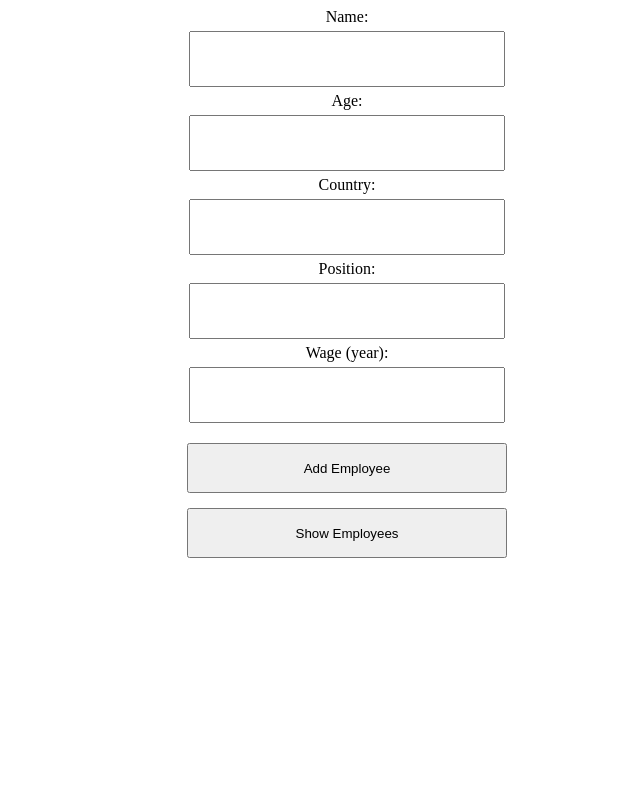
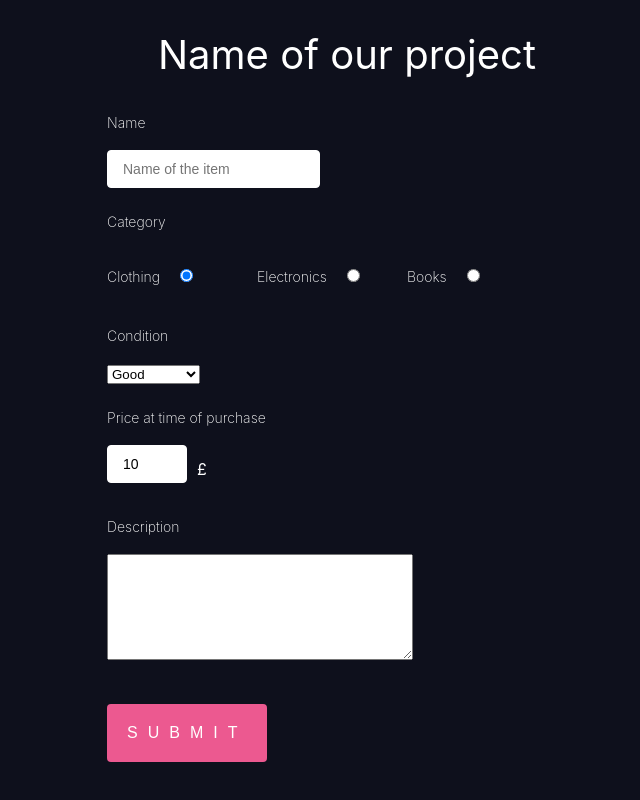
Before and after one commit to YiwenShangBjut/NeighbourHoot-webiste, a React (Create React App) app in the folder client/: page / in a window 1280 px wide. Shown: the whole page, without its empty margins (293-933 px from the left). Built offline with nearby package versions, Linux system fonts and the light colour scheme.

Commit message:
add database

```diff
--- a/client/src/App.css
+++ /dev/null
@@ -1,54 +0,0 @@
-.App {
-  display: flex;
-  flex-direction: column;
-  justify-content: center;
-}
-
-.information {
-  display: flex;
-  flex-direction: column;
-  width: 100%;
-  justify-content: center;
-  align-items: center;
-
-}
-
-input {
-  width: 300px;
-  height: 50px;
-  font-size: 20px;
-  padding-left: 10px;
-  margin: 5px;
-
-}
-
- button {
-  width: 320px;
-  height: 50px;
-  margin-top: 15px;
-}
-
- button:hover {
-  cursor: pointer;
-}
-
-.employees {
-  display: flex;
-  align-items: center;
-  flex-direction: column;
-  width: 100%;
-}
-
-.employee {
-  width: 700px;
-  height: auto;
-  border: 1px solid black;
-  margin: 10px;
-  display: flex;
-  padding: 10px;
-  font-family: 'Courier New', Courier, monospace;
-}
-
-.employee h3 {
-  margin: 20px;
-}
--- a/client/src/App.js
+++ b/client/src/App.js
@@ -1,160 +1,134 @@
-import "./App.css";
-import { useState } from "react";
+import React, { useState } from "react";
+import ReactDOM from "react-dom";
+import { useForm } from "react-hook-form";
+import {Button, Dialog, DialogActions, DialogContent, DialogTitle} from "@material-ui/core";
 import Axios from "axios";
 
+
+import "./styles.css";
+import Barcode from 'react-barcode'
+
 function App() {
-  const [name, setName] = useState("");
-  const [age, setAge] = useState(0);
-  const [country, setCountry] = useState("");
-  const [position, setPosition] = useState("");
-  const [wage, setWage] = useState(0);
+  const [showModal, setModal]=useState(false)
+  const [formValues, setFormValues]=useState({
+    name: '',
+    category: '1',
+    condition: '50',
+    price: 10,
+    description: '',
+  })
 
-  const [newWage, setNewWage] = useState(0);
+  const {
+    register,
+    handleSubmit,
+    watch,
+    formState: { errors }
+  } = useForm({
+    defaultValues: {
+      name: '',
+      category: '1',
+      condition: '50',
+      price: 10,
+      description: '',
+    }
+  });
 
-  const [employeeList, setEmployeeList] = useState([]);
+  const onSubmit = (data) => {
+    console.log(data);
+    setFormValues(data)
 
-  const addEmployee = () => {
     Axios.post("http://localhost:3001/create", {
-      name: name,
-      age: age,
-      country: country,
-      position: position,
-      wage: wage,
-    }).then(() => {
-      setEmployeeList([
-        ...employeeList,
-        {
-          name: name,
-          age: age,
-          country: country,
-          position: position,
-          wage: wage,
-        },
-      ]);
-    });
+        name: formValues.name,
+        category: formValues.category,
+        condition_cat: formValues.condition,
+        price: formValues.price,
+        description: formValues.description,
+      }).then(() => {
+        setModal(true);
+      });
+
+  }; // your form submit function which will invoke after successful validation
+
+  const handleClose = () => {
+    setModal(false);
   };
 
-  const getEmployees = () => {
-    Axios.get("http://localhost:3001/employees").then((response) => {
-      setEmployeeList(response.data);
-    });
-  };
+  const generateBarcode = () =>{
+    let price = formValues.price
+    price=price*0.01*formValues.condition
+    console.log('price: ',price)
+    let code=formValues.name.substring(0,5).concat(price)
+    console.log('code: ',code)
+    return code
+  }
 
-  const updateEmployeeWage = (id) => {
-    Axios.put("http://localhost:3001/update", { wage: newWage, id: id }).then(
-      (response) => {
-        setEmployeeList(
-          employeeList.map((val) => {
-            return val.id == id
-              ? {
-                  id: val.id,
-                  name: val.name,
-                  country: val.country,
-                  age: val.age,
-                  position: val.position,
-                  wage: newWage,
-                }
-              : val;
-          })
-        );
-      }
-    );
-  };
-
-  const deleteEmployee = (id) => {
-    Axios.delete(`http://localhost:3001/delete/${id}`).then((response) => {
-      setEmployeeList(
-        employeeList.filter((val) => {
-          return val.id != id;
-        })
-      );
-    });
-  };
+  console.log(watch("name")); // you can watch individual input by pass the name of the input
 
   return (
-    <div className="App">
-      <div className="information">
-        <label>Name:</label>
-        <input
-          type="text"
-          onChange={(event) => {
-            setName(event.target.value);
-          }}
-        />
-        <label>Age:</label>
-        <input
-          type="number"
-          onChange={(event) => {
-            setAge(event.target.value);
-          }}
-        />
-        <label>Country:</label>
-        <input
-          type="text"
-          onChange={(event) => {
-            setCountry(event.target.value);
-          }}
-        />
-        <label>Position:</label>
-        <input
-          type="text"
-          onChange={(event) => {
-            setPosition(event.target.value);
-          }}
-        />
-        <label>Wage (year):</label>
-        <input
-          type="number"
-          onChange={(event) => {
-            setWage(event.target.value);
-          }}
-        />
-        <button onClick={addEmployee}>Add Employee</button>
+    <div>
+      <div className="title" >
+        Name of our project
       </div>
-      <div className="employees">
-        <button onClick={getEmployees}>Show Employees</button>
+      <form id='form' onSubmit={handleSubmit(onSubmit)} style={{ marginTop: '30px' }}>
+        {/* register your input into the hook by invoking the "register" function */}
+        <label>Name</label>
+        <input {...register("name", { required: true })} placeholder="Name of the item" />
+        {errors.name && <p>This field is required</p>}
 
-        {employeeList.map((val, key) => {
-          return (
-            <div className="employee">
-              <div>
-                <h3>Name: {val.name}</h3>
-                <h3>Age: {val.age}</h3>
-                <h3>Country: {val.country}</h3>
-                <h3>Position: {val.position}</h3>
-                <h3>Wage: {val.wage}</h3>
-              </div>
-              <div>
-                <input
-                  type="text"
-                  placeholder="2000..."
-                  onChange={(event) => {
-                    setNewWage(event.target.value);
-                  }}
-                />
-                <button
-                  onClick={() => {
-                    updateEmployeeWage(val.id);
-                  }}
-                >
-                  {" "}
-                  Update
-                </button>
+        <label>Category</label>
 
-                <button
-                  onClick={() => {
-                    deleteEmployee(val.id);
-                  }}
-                >
-                  Delete
-                </button>
-              </div>
-            </div>
-          );
-        })}
-      </div>
+        <label className="radio-label">Clothing<input {...register("category")} className="radio" type="radio" id="category1" value="1" name="category" defaultChecked /> </label>
+
+        <label className="radio-label">Electronics<input {...register("category")} className="radio" type="radio" id="category2" value="2" name="category" /></label>
+
+        <label className="radio-label">Books<input {...register("category")} className="radio" type="radio" id="category3" value="3" name="category" /></label>
+
+        <label>Condition</label>
+
+        <select {...register("condition")}>
+          <option value="100">Never Worn</option>
+          <option value="75">Very good</option>
+          <option select value="50">Good</option>
+          <option value="25">Fair</option>
+        </select>
+
+        <label>Price at time of purchase</label>
+        <div className="price">
+        <input  type="number" min="1" max="100" className="price-input" {...register("price", { required: true })} />
+        <span className="pound">£</span>
+        </div>
+
+        <label>Description</label>
+        <textarea placeholder="" {...register("description")} />
+
+
+        <button type="submit" >Submit</button>
+      </form>
+
+
+      <Dialog
+        open={showModal}
+        onClose={handleClose}
+        aria-labelledby="alert-dialog-title"
+        aria-describedby="alert-dialog-description"
+      >
+        <DialogTitle id="alert-dialog-title">
+          {"Here is your barcode"}
+        </DialogTitle>
+        <DialogContent >
+          <Barcode value={generateBarcode()} displayValue={false} />
+
+        </DialogContent>
+        <DialogActions>
+          <Button type="text" onClick={handleClose} >
+            Create a new form
+          </Button>
+        </DialogActions>
+      </Dialog>
     </div>
   );
 }
+export default App;
 
-export default App;
+// const rootElement = document.getElementById("root");
+// ReactDOM.render(<App />, rootElement);
--- /dev/null
+++ b/client/src/styles.css
@@ -0,0 +1,171 @@
+body {
+  background: #0e101c;
+  font-family: -apple-system, BlinkMacSystemFont, "Segoe UI", "Roboto", "Oxygen",
+    "Ubuntu", "Cantarell", "Fira Sans", "Droid Sans", "Helvetica Neue",
+    sans-serif;
+}
+
+form {
+  max-width: 500px;
+  margin: 0 auto;
+  padding-left: 20px;
+}
+
+h1 {
+  font-weight: 100;
+  color: white;
+  text-align: center;
+  padding-bottom: 10px;
+  border-bottom: 1px solid rgb(79, 98, 148);
+}
+
+.form {
+  background: #0e101c;
+  max-width: 400px;
+  margin: 0 auto;
+}
+
+p {
+  color: #bf1650;
+}
+
+p::before {
+  display: inline;
+  content: "⚠ ";
+}
+
+input {
+  display: block;
+  box-sizing: border-box;
+  /* width: 100%; */
+  border-radius: 4px;
+  border: 1px solid white;
+  padding: 10px 15px;
+  margin-bottom: 10px;
+  font-size: 14px;
+}
+
+label {
+  line-height: 2;
+  text-align: left;
+  display: block;
+  margin-bottom: 13px;
+  margin-top: 20px;
+  color: white;
+  font-size: 14px;
+  font-weight: 200;
+}
+
+button[type="submit"],
+input[type="submit"] {
+  background: #ec5990;
+  color: white;
+  text-transform: uppercase;
+  border: none;
+  margin-top: 40px;
+  padding: 20px;
+  font-size: 16px;
+  font-weight: 100;
+  letter-spacing: 10px;
+}
+
+button[type="submit"]:hover,
+input[type="submit"]:hover {
+  background: #bf1650;
+}
+
+button[type="submit"]:active,
+input[type="button"]:active,
+input[type="submit"]:active {
+  transition: 0.3s all;
+  transform: translateY(3px);
+  border: 1px solid transparent;
+  opacity: 0.8;
+}
+
+input:disabled {
+  opacity: 0.4;
+}
+
+input[type="button"]:hover {
+  transition: 0.3s all;
+}
+
+button[type="submit"],
+input[type="button"],
+input[type="submit"] {
+  -webkit-appearance: none;
+}
+
+.App {
+  max-width: 600px;
+  margin: 0 auto;
+}
+
+button[type="button"] {
+  display: block;
+  appearance: none;
+  background: #333;
+  color: white;
+  border: none;
+  text-transform: uppercase;
+  padding: 10px 20px;
+  border-radius: 4px;
+}
+
+hr {
+  margin-top: 30px;
+}
+
+button {
+  display: block;
+  appearance: none;
+  margin-top: 40px;
+  border: 1px solid #333;
+  margin-bottom: 20px;
+  text-transform: uppercase;
+  padding: 10px 20px;
+  border-radius: 4px;
+}
+
+.title {
+  margin-top: 30px;
+  width:100%;
+  color:white;
+  font-size: 40px;
+  text-align: center;
+}
+
+.radio-label {
+  display:inline-block;
+  width:150px;
+  text-align-last:justify;
+  margin: 0px;
+}
+
+.radio{
+  /* width: 100%; */
+  display: inline-block;
+  color: white;
+  margin: 20px;
+}
+
+textarea{
+  width: 60%;
+  height: 100px;
+}
+
+.price{
+  display: flex;
+  align-items: center;
+  max-width: 100px;
+}
+
+.price-input{
+  width: 80px;
+}
+
+.pound{
+  color: white;
+  margin-left: 10px;
+}
```
Also changed, not shown: client/package.json (+7 -1 lines), 2 other files (tests, documents, lock files or other folders).
